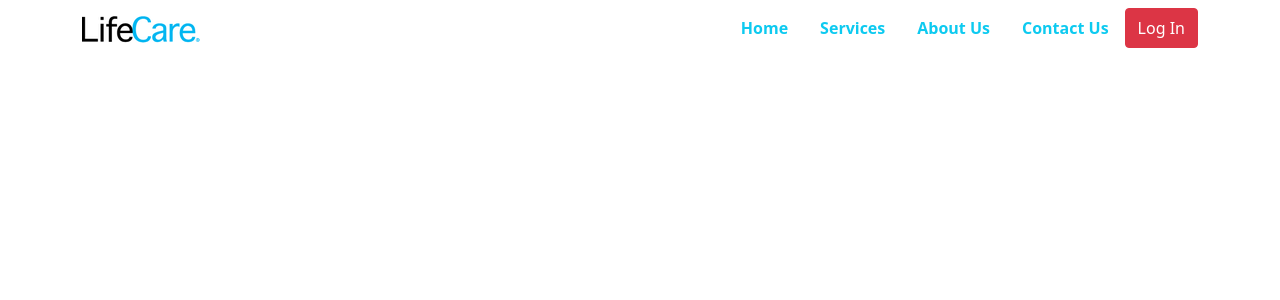
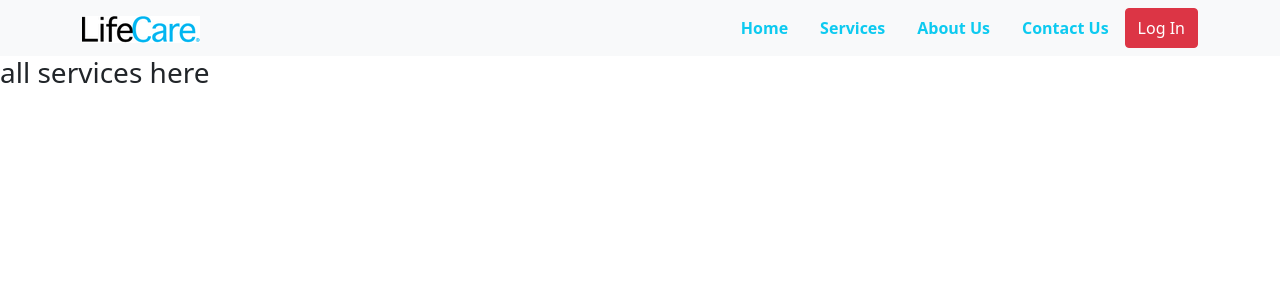
Before and after one commit to majharul-web/lifeCare-hospital, a React (Create React App) app: page / in a window 1280 px wide. Shown: the top 300 px of the page. Built offline with nearby package versions, Linux system fonts and the light colour scheme.

Commit message:
setup basic routing

```diff
--- a/src/App.js
+++ b/src/App.js
@@ -1,12 +1,30 @@
 import 'bootstrap/dist/css/bootstrap.min.css';
+import {
+  BrowserRouter as Router,
+  Switch,
+  Route
+} from "react-router-dom";
 import './App.css';
+import Home from './components/Pages/Home/Home/Home';
+import NotFound from './components/Pages/NotFound/NotFound';
 import TopMenu from './components/Pages/Shared/TopMenu/TopMenu';
 
 function App() {
   return (
-    <div className="App">
-        <TopMenu></TopMenu>
-    </div>
+    <Router>
+      <TopMenu></TopMenu>
+      <Switch>
+        <Route exact path='/'>
+          <Home></Home>
+        </Route>
+        <Route exact path='/home'>
+          <Home></Home>
+        </Route>
+        <Route exact path='*'>
+          <NotFound></NotFound>
+        </Route>
+      </Switch>
+    </Router>
   );
 }
 
--- /dev/null
+++ b/src/components/Pages/Home/Home/Home.js
@@ -0,0 +1,12 @@
+import React from 'react';
+import Services from '../Services/Services';
+
+const Home = () => {
+    return (
+        <div>
+            <Services></Services>
+        </div>
+    );
+};
+
+export default Home;
--- /dev/null
+++ b/src/components/Pages/Home/Services/Services.js
@@ -0,0 +1,11 @@
+import React from 'react';
+
+const Services = () => {
+    return (
+        <div>
+            <h3>all services here</h3>
+        </div>
+    );
+};
+
+export default Services;
--- a/src/components/Pages/NotFound/NotFound.js
+++ b/src/components/Pages/NotFound/NotFound.js
@@ -3,7 +3,7 @@ import React from 'react';
 const NotFound = () => {
     return (
         <div>
-
+            <h3> opps! Page not found</h3>
         </div>
     );
 };
--- a/src/components/Pages/Shared/TopMenu/TopMenu.js
+++ b/src/components/Pages/Shared/TopMenu/TopMenu.js
@@ -1,22 +1,25 @@
 import React from 'react';
 import { Button, Container, Nav, Navbar } from 'react-bootstrap';
+import { Link } from 'react-router-dom';
 import logo from '../../../../images/logo/main-logo.png'
 
 const TopMenu = () => {
     return (
         <div>
-            <Navbar collapseOnSelect expand="lg" variant="light">
+            <Navbar collapseOnSelect expand="lg" bg="light" variant="light">
                 <Container>
 
                     <Navbar.Brand href="#home">
-                        <img src={logo} className='img-fluid w-100' alt="" />
+                        <Link to='home'>
+                            <img src={logo} className='img-fluid w-100' alt="" />
+                        </Link>
                     </Navbar.Brand>
 
                     <Navbar.Toggle aria-controls="responsive-navbar-nav" />
 
                     <Navbar.Collapse id="responsive-navbar-nav">
                         <Nav className="ms-auto ">
-                            <Nav.Link href="#features" active className='fw-bold  text-info mx-2'>Home</Nav.Link>
+                            <Nav.Link as={Link}to="/home" active className='fw-bold  text-info mx-2'>Home</Nav.Link>
                             <Nav.Link href="#pricing" active className='fw-bold  text-info mx-2'>Services</Nav.Link>
                             <Nav.Link href="#pricing" active className='fw-bold  text-info mx-2'>About Us</Nav.Link>
                             <Nav.Link href="#pricing" active className='fw-bold  text-info mx-2'>Contact Us</Nav.Link>
```
